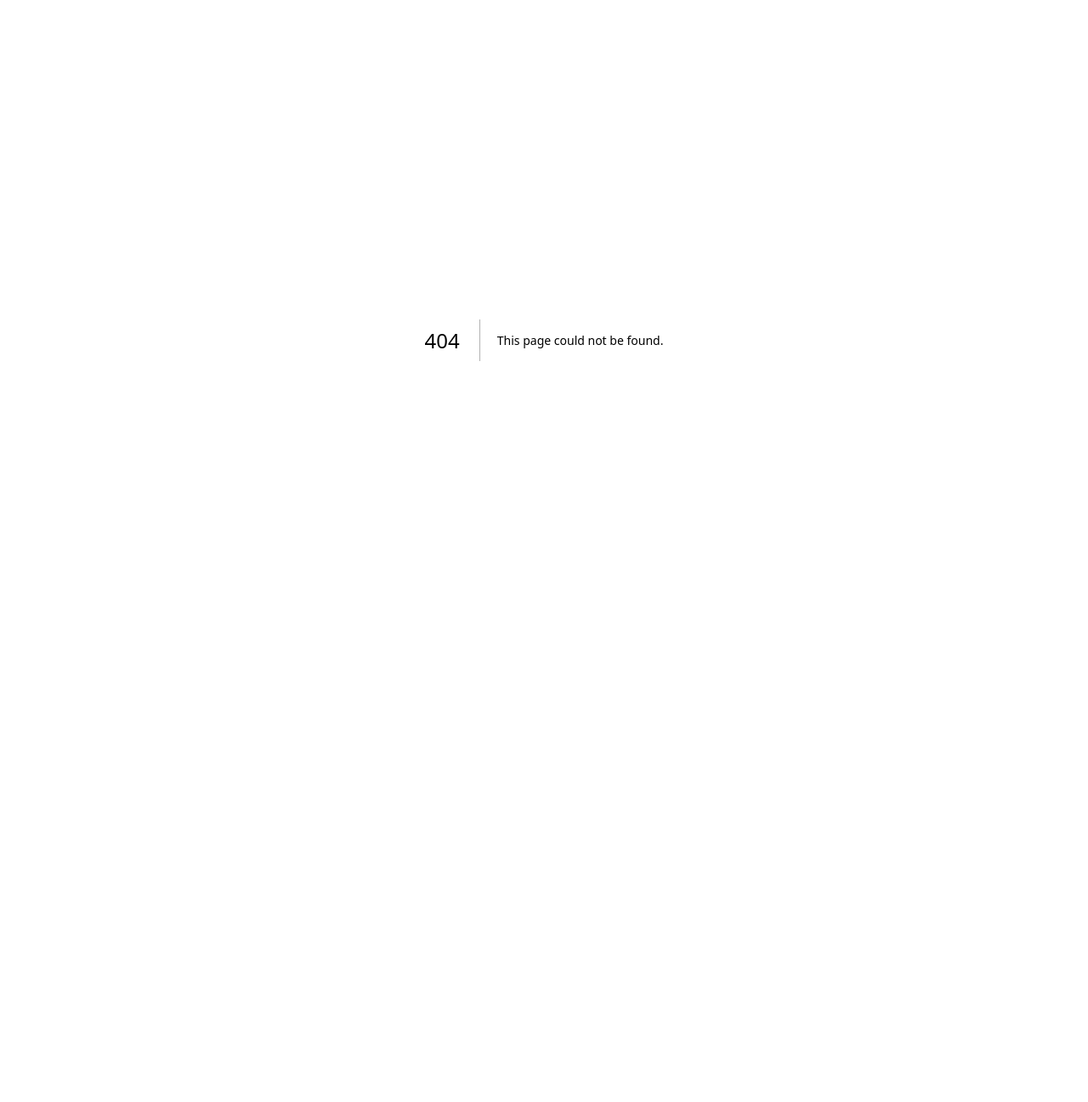
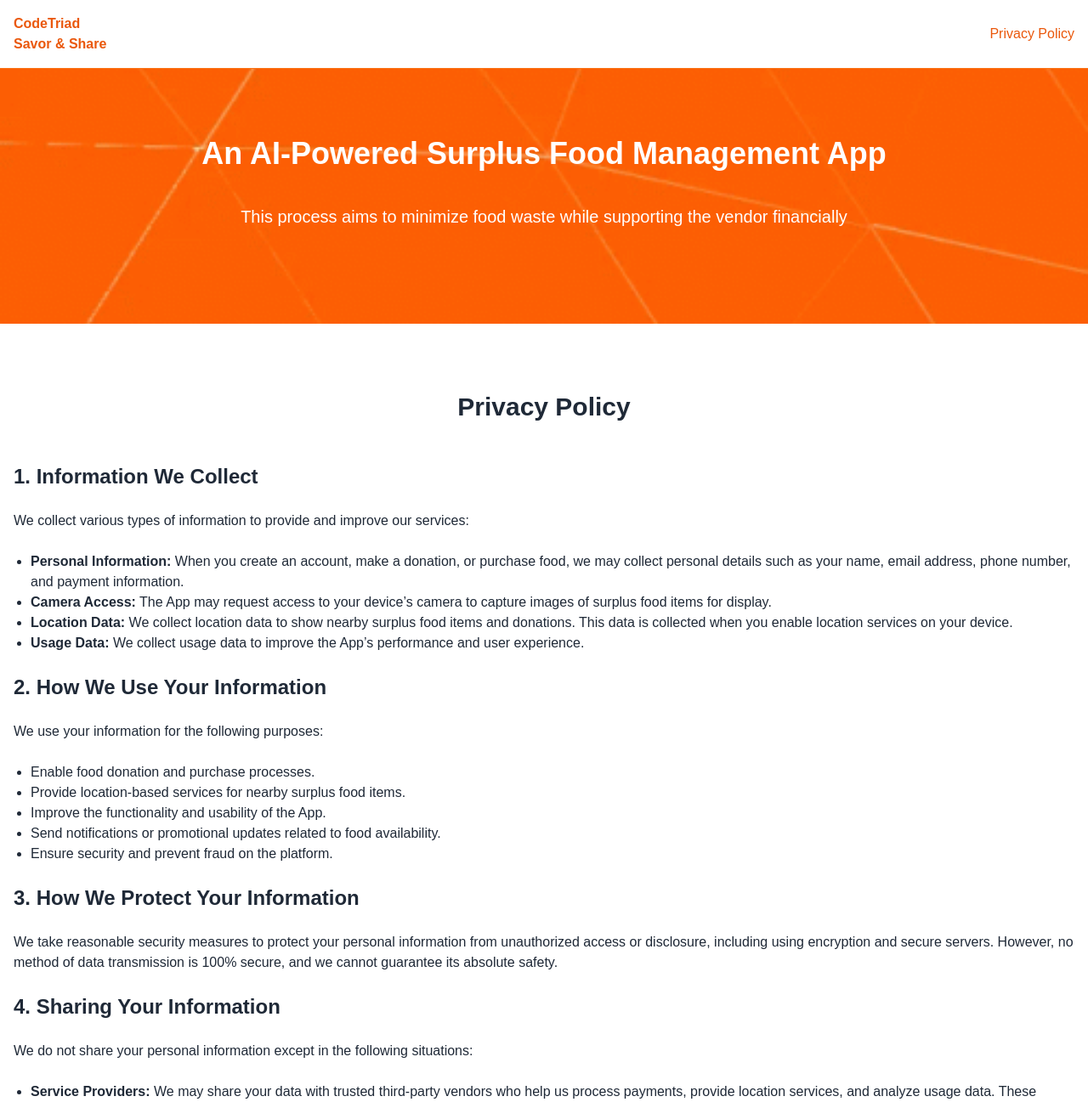
Before and after one commit to alpha031117/codeTriad_landing_page, a Next.js app: page /privacy-policy in a window 1280 px wide. Before the commit this address had no page. Shown: the top 1297 px of the page at 85% size. Before the commit the page ends 800 px from the top, so only its background shows below. Built offline with nearby package versions, Linux system fonts and the light colour scheme.

Commit message:
add privacy policy

```diff
--- a/src/app/page.tsx
+++ b/src/app/page.tsx
@@ -13,10 +13,10 @@ export default function LandingPage() {
           </div>
           <nav>
             <ul className="flex space-x-4">
-              <li><a href="#SDG" className="text-gray-600 hover:text-orange-600">SDG</a></li>
               <li><a href="#problem" className="text-gray-600 hover:text-orange-600">Problem</a></li>
               <li><a href="#features" className="text-gray-600 hover:text-orange-600">Features</a></li>
               <li><a href="#team" className="text-gray-600 hover:text-orange-600">Team</a></li>
+              <li><a href="#SDG" className="text-gray-600 hover:text-orange-600">Privacy Policy</a></li>
             </ul>
           </nav>
         </div>
--- /dev/null
+++ b/src/app/privacy-policy/page.tsx
@@ -0,0 +1,110 @@
+import { Card, CardContent } from "@/components/ui/card"
+import { MessageSquare, BarChart, Users, Mail, CheckCircle } from "lucide-react"
+import Image from "next/image"
+
+export default function LandingPage() {
+  return (
+    <div className="flex flex-col min-h-screen">
+      <header className="bg-white border-b border-orange-500">
+        <div className="container mx-auto px-4 py-4 flex justify-between items-center">
+          <div className="flex items-center space-x-2">
+            {/* <MessageSquare className="h-6 w-6 text-blue-600" /> */}
+            <span className="text-l font-bold text-orange-600">CodeTriad <br/> Savor & Share</span>
+          </div>
+          <nav>
+            <ul className="flex space-x-4">
+              <li><a href="#" className="text-orange-600 hover:text-gray-600">Privacy Policy</a></li>
+            </ul>
+          </nav>
+        </div>
+      </header>
+
+      <main className="flex-grow">
+        <section className="bg-blue-50 py-20 bg-gif">
+          <div className="container mx-auto px-4 text-center">
+            <h1 className="text-4xl font-bold text-white mb-4">An AI-Powered Surplus Food Management App</h1>
+            <br/>
+            <p className="text-xl text-white mb-8">This process aims to minimize food waste while supporting the vendor financially</p>
+            {/* <Button size="lg" className="bg-blue-600 hover:bg-blue-700 text-white">Get Started</Button> */}
+          </div>
+        </section>
+
+        <section id="SDG" className="py-20">
+          <div className="container mx-auto px-4">
+            <h2 className="text-3xl font-bold text-center text-gray-800 mb-12">Privacy Policy</h2>
+            <div className="grid grid-cols-1 md:grid-cols-1 gap-8 items-center">
+              <div className="space-y-6 text-gray-800">
+                <h3 className="text-2xl font-semibold">1. Information We Collect</h3>
+                <p>
+                  We collect various types of information to provide and improve our services:
+                </p>
+                <ul className="list-disc pl-5">
+                  <li><strong>Personal Information:</strong> When you create an account, make a donation, or purchase food, we may collect personal details such as your name, email address, phone number, and payment information.</li>
+                  <li><strong>Camera Access:</strong> The App may request access to your device’s camera to capture images of surplus food items for display.</li>
+                  <li><strong>Location Data:</strong> We collect location data to show nearby surplus food items and donations. This data is collected when you enable location services on your device.</li>
+                  <li><strong>Usage Data:</strong> We collect usage data to improve the App’s performance and user experience.</li>
+                </ul>
+
+                <h3 className="text-2xl font-semibold">2. How We Use Your Information</h3>
+                <p>We use your information for the following purposes:</p>
+                <ul className="list-disc pl-5">
+                  <li>Enable food donation and purchase processes.</li>
+                  <li>Provide location-based services for nearby surplus food items.</li>
+                  <li>Improve the functionality and usability of the App.</li>
+                  <li>Send notifications or promotional updates related to food availability.</li>
+                  <li>Ensure security and prevent fraud on the platform.</li>
+                </ul>
+
+                <h3 className="text-2xl font-semibold">3. How We Protect Your Information</h3>
+                <p>We take reasonable security measures to protect your personal information from unauthorized access or disclosure, including using encryption and secure servers. However, no method of data transmission is 100% secure, and we cannot guarantee its absolute safety.</p>
+
+                <h3 className="text-2xl font-semibold">4. Sharing Your Information</h3>
+                <p>We do not share your personal information except in the following situations:</p>
+                <ul className="list-disc pl-5">
+                  <li><strong>Service Providers:</strong> We may share your data with trusted third-party vendors who help us process payments, provide location services, and analyze usage data. These providers are required to protect your data.</li>
+                  <li><strong>Legal Compliance:</strong> We may disclose your data if required by law or in response to a legal request.</li>
+                  <li><strong>Business Transfers:</strong> In the event of a merger or acquisition, your information may be transferred to the new entity. You will be notified before any such transfer occurs.</li>
+                </ul>
+
+                <h3 className="text-2xl font-semibold">5. Your Rights and Choices</h3>
+                <p>You have the following rights regarding your personal information:</p>
+                <ul className="list-disc pl-5">
+                  <li><strong>Access and Update:</strong> You can access, update, or delete your personal information by logging into your account.</li>
+                  <li><strong>Location Tracking:</strong> You can disable location tracking in your device’s settings. Some features may be limited if disabled.</li>
+                  <li><strong>Camera Access:</strong> You can choose whether or not to allow the App to access your camera.</li>
+                  <li><strong>Push Notifications:</strong> You can opt-out of receiving push notifications by adjusting your device settings.</li>
+                </ul>
+
+                <h3 className="text-2xl font-semibold">6. Data Retention</h3>
+                <p>We retain your personal information as long as necessary to provide our services and comply with legal obligations. You may request to delete your account at any time, and we will remove your personal data accordingly.</p>
+
+                <h3 className="text-2xl font-semibold">7. Children's Privacy</h3>
+                <p>Our services are not intended for children under the age of 13. We do not knowingly collect personal information from children. If we become aware that we have inadvertently collected data from a child under 13, we will take steps to delete it.</p>
+
+                <h3 className="text-2xl font-semibold">8. Changes to This Privacy Policy</h3>
+                <p>We may update this Privacy Policy periodically. Any changes will be posted on this page with an updated "Effective Date." Your continued use of the App after changes have been made indicates your acceptance of the new policy.</p>
+
+                <h3 className="text-2xl font-semibold">9. Contact Us</h3>
+                <p>If you have any questions or concerns about this Privacy Policy or the way we handle your data, please contact us via email  <strong>alphachongs@gmail.com</strong>
+                </p>
+                <p>By using the Savor & Share app, you consent to the collection and use of your personal data as outlined in this Privacy Policy.</p>
+              </div>
+            </div>
+          </div>
+        </section>
+      </main>
+
+      <footer className="bg-gray text-black py-8">
+        <div className="container mx-auto px-4">
+            <div className="text-center">
+              {/* <MessageSquare className="h-6 w-6" /> */}
+              <span className="text-xl font-bold">CodeTriad - Savor & Share</span>
+            </div>
+          <div className="mt-1 text-center text-sm text-black">
+            © {new Date().getFullYear()} CodeTriad team propose solution Savor & Share for Mobile App Competition UMPSA &apos;MAC 2024&apos;
+          </div>
+        </div>
+      </footer>
+    </div>
+  )
+}
```
